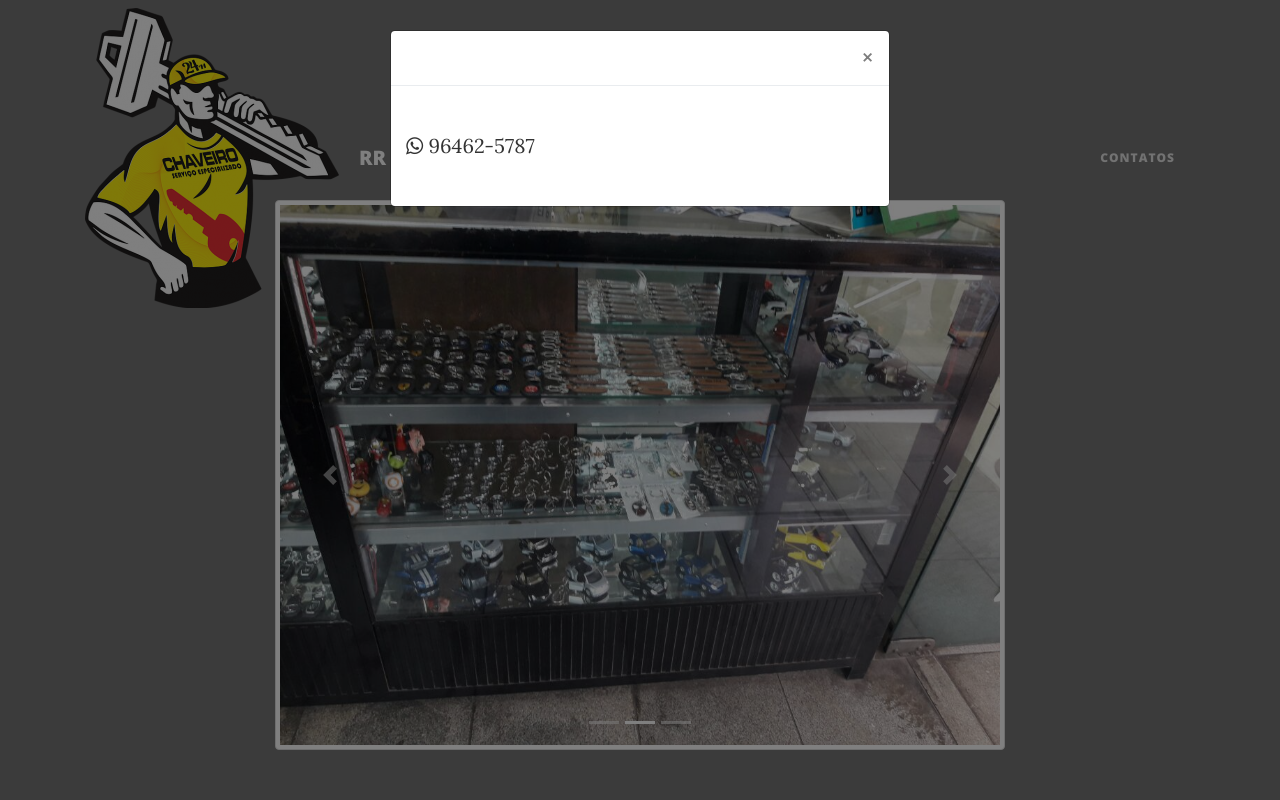
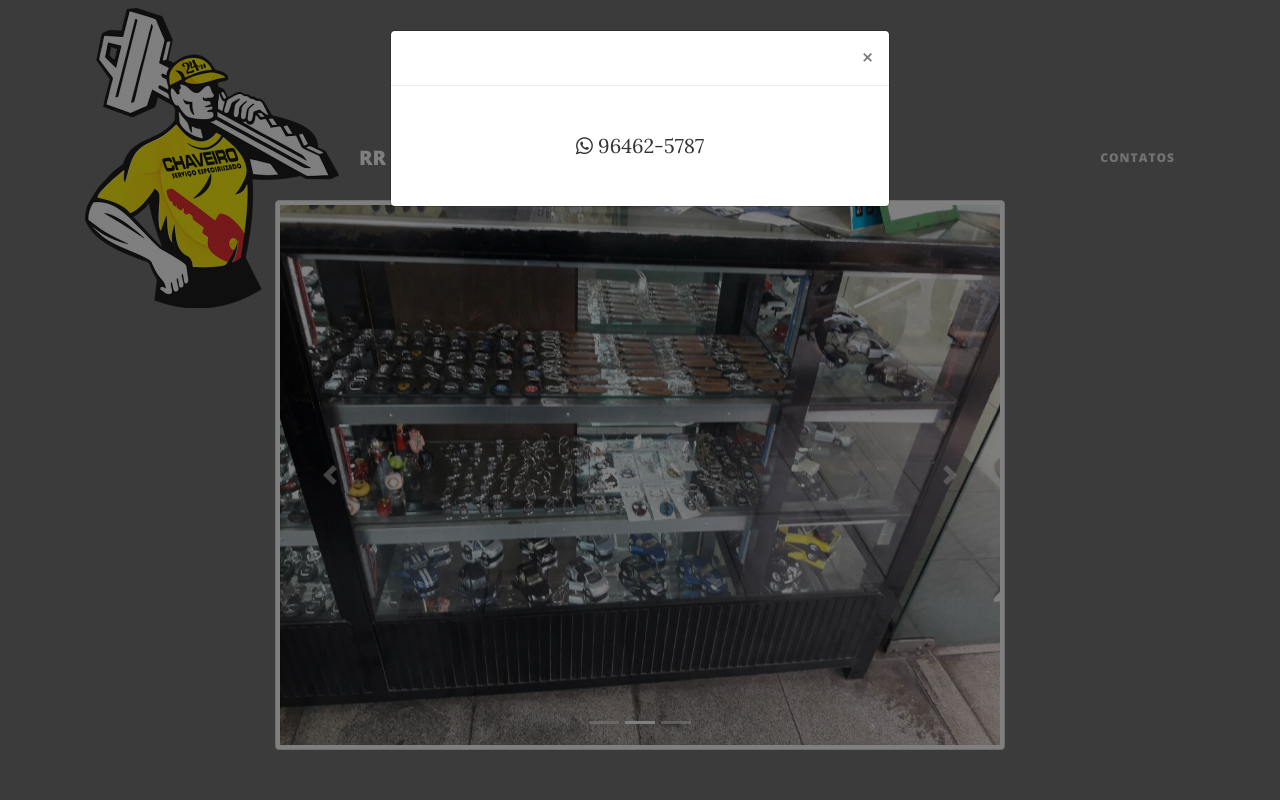
Before and after one commit to MrLeoR/MrLeoR, a website: page index.html in a window 1280 px wide. Both pictures are taken after a click on the link "CONTATOS". Shown: the top 800 px of the page. Drawn offline with nearby package versions, Linux system fonts and the light colour scheme; files that its build step writes are made by us from their sources.

Commit message:
Centralizando modal

```diff
--- a/index.html
+++ b/index.html
@@ -195,7 +195,7 @@
 		        <button type="button" class="close" data-dismiss="modal">&times;</button>
 		      </div>
 		      <div class="modal-body">
-		        <p><i class="fa fa-whatsapp"></i> 96462-5787</p>
+		        <p class="text-center"><i class="fa fa-whatsapp"></i> 96462-5787</p>
 		      </div>
 		    </div>
 
```
Also changed, not shown: 1 other file.
